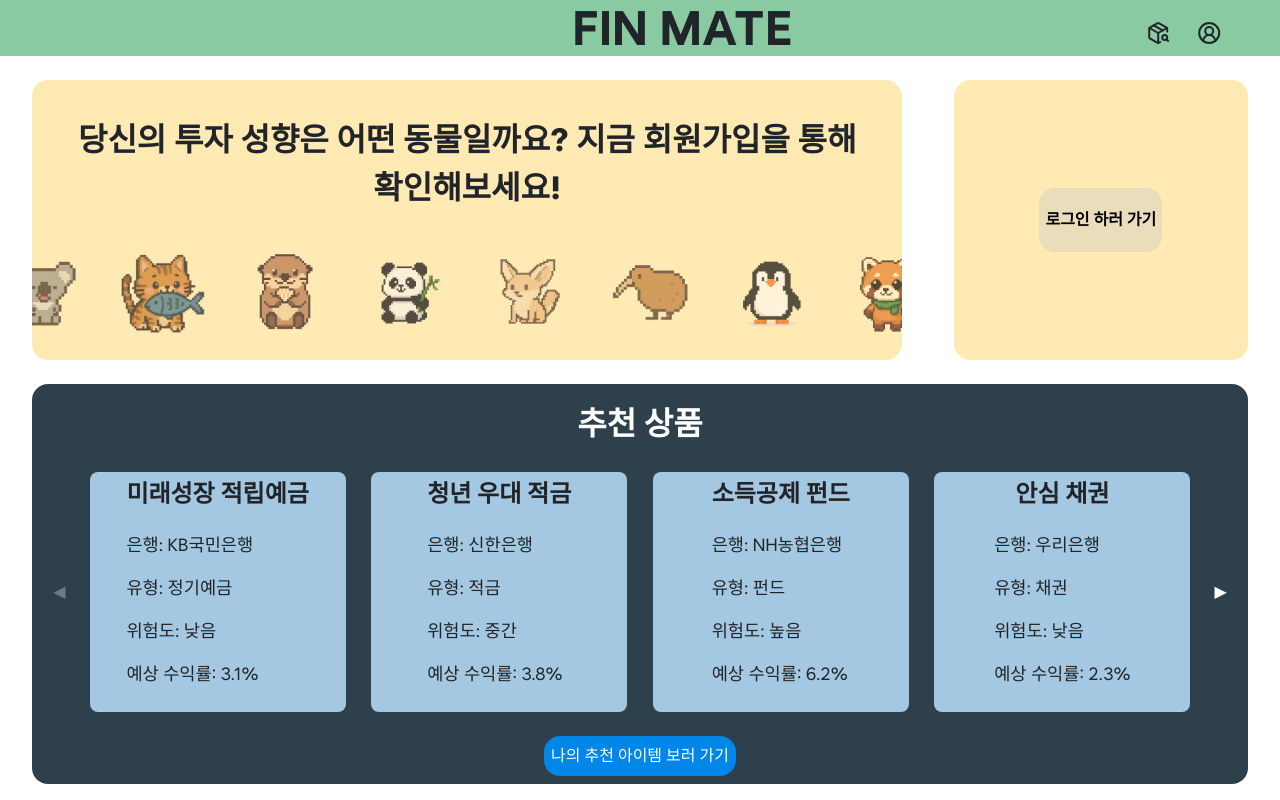
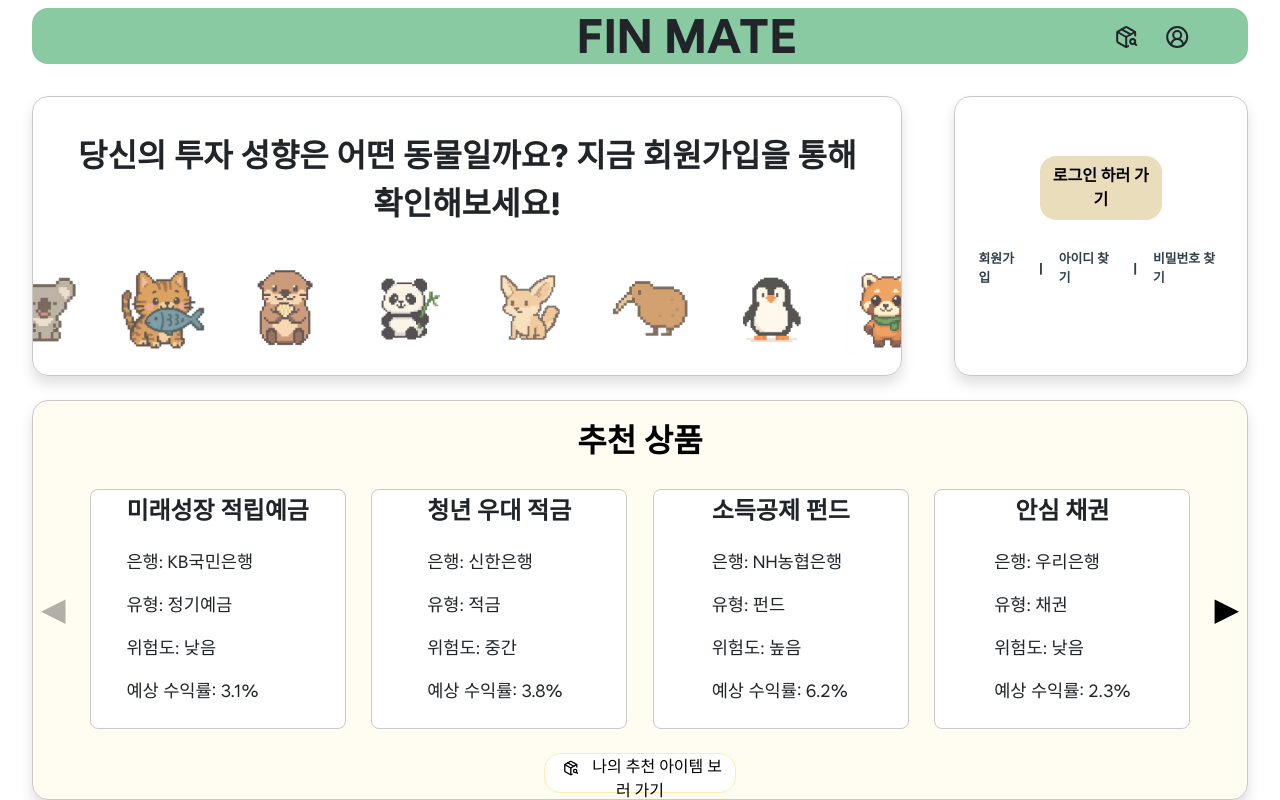
Before and after one commit to KB-technologia/FinMate_FE, a Vue app in the folder FinMate/: page / in a window 1280 px wide. Built offline with nearby package versions, Linux system fonts and the light colour scheme.

Commit message:
💄 TopNavBar, Footer 스타일 수정 확정

```diff
--- a/FinMate/src/components/allshared/FooterComponent.vue
+++ b/FinMate/src/components/allshared/FooterComponent.vue
@@ -39,15 +39,15 @@
 </template>
 
 <script setup>
-import "hover.css/css/hover-min.css";
-import "@/styles/fonts.css";
+import 'hover.css/css/hover-min.css';
+import '@/styles/fonts.css';
 </script>
 
 <style scoped>
 .footer-container {
   width: 100vw;
   height: 18vh;
-  background-color: var(--color-primary-green);
+  background-color: #cdcecf;
   display: flex;
   justify-content: space-between;
   align-items: center;
--- a/FinMate/src/components/allshared/TopNavigationBar.vue
+++ b/FinMate/src/components/allshared/TopNavigationBar.vue
@@ -51,9 +51,10 @@ const route = useRoute();
   display: flex;
   flex-direction: row;
   align-items: center;
-  width: 100vw;
+  width: 95vw;
   height: 7vh;
   background-color: var(--color-primary-green);
+  border-radius: 2vh;
   justify-content: space-between;
   font-family: var(--font-wanted);
   font-weight: var(--font-weight-bold);
@@ -72,7 +73,7 @@ const route = useRoute();
   height: 10vw;
 }
 .empty-space {
-  width: 80%;
+  width: 85%;
   height: 100%;
 }
 .top-navigation-bar-title {
@@ -98,7 +99,7 @@ const route = useRoute();
 
 .top-navigation-menu-right-item {
   width: 2vw;
-  height: 2vh;
+  height: 3vh;
   transition: all 0.2s ease;
 }
 
--- a/FinMate/src/components/main/MainProductCard.vue
+++ b/FinMate/src/components/main/MainProductCard.vue
@@ -23,7 +23,8 @@ defineProps({
 .card-container {
   width: 20vw;
   height: 30vh;
-  background-color: var(--color-light-blue);
+  background-color: var(--color-white);
+  border: 0.2vh solid var(--color-light-gray);
   border-radius: 1vh;
   display: flex;
   justify-content: center;
@@ -34,7 +35,8 @@ defineProps({
 }
 
 .card-container:hover {
-  border: 0.5vh solid var(--color-white);
+  border: 0.2vh solid var(--color-primary-yellow);
+  cursor: pointer;
   transform: translateY(-0.8vh);
 }
 
--- a/FinMate/src/components/main/ProfileContainer.vue
+++ b/FinMate/src/components/main/ProfileContainer.vue
@@ -33,15 +33,22 @@
     >
       로그인 하러 가기
     </button>
+    <div v-if="!isLoggedIn" class="login-options">
+      <p>회원가입</p>
+      <p>|</p>
+      <p>아이디 찾기</p>
+      <p>|</p>
+      <p>비밀번호 찾기</p>
+    </div>
   </div>
   <DailyQuizModal v-if="showQuizModal" @close="showQuizModal = false" />
 </template>
 
 <script setup>
-import { useRouter } from "vue-router";
-import { useAuthStore } from "@/stores/auth/auth";
-import { ref, computed } from "vue";
-import DailyQuizModal from "@/components/dailyquiz/DailyQuizModal.vue";
+import { useRouter } from 'vue-router';
+import { useAuthStore } from '@/stores/auth/auth';
+import { ref, computed } from 'vue';
+import DailyQuizModal from '@/components/dailyquiz/DailyQuizModal.vue';
 
 const router = useRouter();
 const authStore = useAuthStore();
@@ -55,9 +62,9 @@ const fillPercentage = computed(() => (currentXp / maxXp) * 100);
 
 function handleLoginClick() {
   if (!isLoggedIn.value) {
-    router.push("/login");
+    router.push('/login');
   } else {
-    const confirmed = window.confirm("정말 로그아웃하시겠습니까?");
+    const confirmed = window.confirm('정말 로그아웃하시겠습니까?');
     if (confirmed) {
       authStore.logout();
     }
@@ -69,7 +76,8 @@ function handleLoginClick() {
 .profile-container {
   width: 23vw;
   height: 35vh;
-  background-color: var(--color-primary-yellow);
+  border: 0.2vh solid var(--color-light-gray);
+  box-shadow: 0 1vh 1vw rgba(50, 50, 50, 0.15);
   display: flex;
   flex-direction: column;
   align-items: center;
@@ -192,4 +200,17 @@ function handleLoginClick() {
   transform: translateY(-0.6vh);
   box-shadow: 0 0.5vh 0.5vw rgba(50, 50, 50, 0.15);
 }
+
+.login-options {
+  width: 100%;
+  height: 5rem;
+  margin-top: 1rem;
+  display: flex;
+  flex-direction: row;
+  justify-content: center;
+  align-items: center;
+  gap: 1rem;
+  font-size: 0.8rem;
+  color: var(--color-primary-bluegray);
+}
 </style>
--- a/FinMate/src/components/main/RandomProductContainer.vue
+++ b/FinMate/src/components/main/RandomProductContainer.vue
@@ -29,7 +29,7 @@
       </div>
     </div>
     <button class="detail-button" @click="goToProducts">
-      나의 추천 아이템 보러 가기
+      <PackageSearch class="icon-large" /> 나의 추천 아이템 보러 가기
     </button>
   </div>
 </template>
@@ -38,6 +38,7 @@
 import { ref, computed } from 'vue';
 import { useRouter } from 'vue-router';
 import MainProductCard from './MainProductCard.vue';
+import { PackageSearch } from 'lucide-vue-next';
 
 const router = useRouter();
 
@@ -137,7 +138,9 @@ const next = () => {
 .Product-Container {
   width: 95vw;
   height: 50vh;
-  background-color: var(--color-primary-bluegray);
+  border: 0.2vh solid var(--color-light-gray);
+  background-color: #fffcf1;
+  box-shadow: 0 1vh 1vw rgba(50, 50, 50, 0.15);
   border-radius: 2vh;
   display: flex;
   flex-direction: column;
@@ -147,7 +150,7 @@ const next = () => {
 
 .Product-Text {
   margin-top: 2vh;
-  color: var(--color-white);
+  color: var(--color-black);
   font-weight: var(--font-weight-bold);
   font-size: 2rem;
   text-align: center;
@@ -167,20 +170,30 @@ const next = () => {
   width: 15vw;
   height: 5vh;
   border-radius: 2vh;
-  background-color: #0086e6;
-  color: var(--color-white);
-  border: none;
+  border: 0.2vh solid var(--color-primary-yellow);
+  color: var(--color-black);
+  background-color: var(--color-white);
   font-weight: var(--font-weight-medium);
   transition: all 0.1s ease;
 }
 
 .detail-button:hover {
-  border: 0.2vh solid var(--color-white);
+  background-color: var(--color-primary-yellow);
+  color: var(--color-white);
+  cursor: pointer;
+  box-shadow: 0 0.2vh 0.3vw var(--color-primary-yellow);
   transform: translateY(-0.5vh);
 }
 
+.icon-large {
+  width: 2vw;
+  height: 2vh;
+  margin-right: 0.3rem;
+}
+
 .arrow-button {
-  color: var(--color-white);
+  color: var(--color-black);
+  font-size: 2rem;
   border-radius: 1vh;
   cursor: pointer;
   user-select: none;
--- a/FinMate/src/components/main/ShowStatsContainer.vue
+++ b/FinMate/src/components/main/ShowStatsContainer.vue
@@ -41,40 +41,40 @@
 </template>
 
 <script setup>
-import { ref, onMounted, computed } from "vue";
-import { useAuthStore } from "@/stores/auth/auth";
-import { useRouter } from "vue-router";
+import { ref, onMounted, computed } from 'vue';
+import { useAuthStore } from '@/stores/auth/auth';
+import { useRouter } from 'vue-router';
 
 const router = useRouter();
 const authStore = useAuthStore();
 const isLoggedIn = computed(() => authStore.isLoggedIn);
 
 const goToStatsPage = () => {
-  router.push("/my-stats");
+  router.push('/my-stats');
 };
 
 const statsLeft = [
-  { label: "가치관", percent: 90, color: "red" },
-  { label: "속도", percent: 70, color: "blue" },
-  { label: "운/전략", percent: 85, color: "yellow" },
+  { label: '가치관', percent: 90, color: 'red' },
+  { label: '속도', percent: 70, color: 'blue' },
+  { label: '운/전략', percent: 85, color: 'yellow' },
 ];
 
 const statsRight = [
-  { label: "재정", percent: 75, color: "orange" },
-  { label: "모험 성향", percent: 80, color: "green" },
+  { label: '재정', percent: 75, color: 'orange' },
+  { label: '모험 성향', percent: 80, color: 'green' },
 ];
 
 const images = [
-  new URL("@/assets/images/animals/cat.png", import.meta.url).href,
-  new URL("@/assets/images/animals/capybara.png", import.meta.url).href,
-  new URL("@/assets/images/animals/desertfox.png", import.meta.url).href,
-  new URL("@/assets/images/animals/flyingsquirrel.png", import.meta.url).href,
-  new URL("@/assets/images/animals/kiwibird.png", import.meta.url).href,
-  new URL("@/assets/images/animals/koala.png", import.meta.url).href,
-  new URL("@/assets/images/animals/panda.png", import.meta.url).href,
-  new URL("@/assets/images/animals/penguin.png", import.meta.url).href,
-  new URL("@/assets/images/animals/redpanda.png", import.meta.url).href,
-  new URL("@/assets/images/animals/seaotter.png", import.meta.url).href,
+  new URL('@/assets/images/animals/cat.png', import.meta.url).href,
+  new URL('@/assets/images/animals/capybara.png', import.meta.url).href,
+  new URL('@/assets/images/animals/desertfox.png', import.meta.url).href,
+  new URL('@/assets/images/animals/flyingsquirrel.png', import.meta.url).href,
+  new URL('@/assets/images/animals/kiwibird.png', import.meta.url).href,
+  new URL('@/assets/images/animals/koala.png', import.meta.url).href,
+  new URL('@/assets/images/animals/panda.png', import.meta.url).href,
+  new URL('@/assets/images/animals/penguin.png', import.meta.url).href,
+  new URL('@/assets/images/animals/redpanda.png', import.meta.url).href,
+  new URL('@/assets/images/animals/seaotter.png', import.meta.url).href,
 ];
 
 const currentImages = ref([]);
@@ -101,7 +101,8 @@ onMounted(() => {
 .show-stats-container {
   width: 68vw;
   height: 35vh;
-  background-color: var(--color-primary-yellow);
+  border: 0.2vh solid var(--color-light-gray);
+  box-shadow: 0 1vh 1vw rgba(50, 50, 50, 0.15);
   border-radius: 2vh;
   display: flex;
   flex-direction: column;
--- a/FinMate/src/views/main/MainView.vue
+++ b/FinMate/src/views/main/MainView.vue
@@ -73,6 +73,15 @@ const closeModal = () => {
   height: 100vh;
 }
 
+.main-view-navigation-bar {
+  width: 100vw;
+  display: flex;
+  justify-content: center;
+  align-items: center;
+  margin-top: 1vh;
+  margin-bottom: 1vh;
+}
+
 .main-view-content {
   padding-top: 1vh;
   width: 100vw;
```
